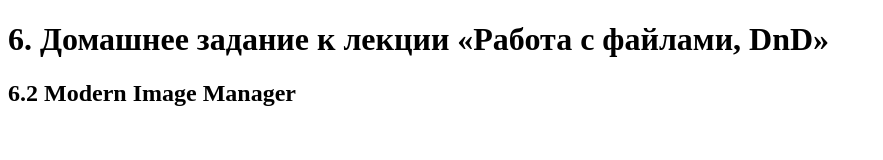
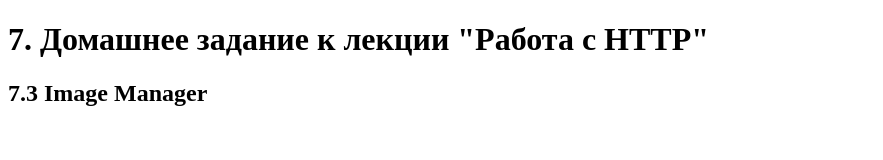
Before and after one commit to MKSInc/AHJ-hw.-7-HTTP.-3-Image-Manager-Backend, a website: page public/index.html in a window 1280 px wide. Shown: the whole page, without its empty margins (0-883 px from the left). Drawn offline with Linux system fonts and the light colour scheme.

Commit message:
fix: index.html fixed

```diff
--- a/public/index.html
+++ b/public/index.html
@@ -1 +1 @@
-<!doctype html><html lang="en"><head><meta http-equiv="X-UA-Compatible" content="IE=edge"><meta charset="UTF-8"><meta name="viewport" content="width=device-width,initial-scale=1,maximum-scale=1,user-scalable=0"><title>AHJ-hw.-6-DnD.-2-Modern-image-manager</title><link href="main.f6ea5bb93bf4bc7c0b85.css" rel="stylesheet"></head><body><h1>6. Домашнее задание к лекции «Работа с файлами, DnD»</h1><h2>6.2 Modern Image Manager</h2><div class="container"></div><script src="main.9c70910f8752a93d8bc4.js"></script></body></html>
+<!doctype html><html lang="en"><head><meta http-equiv="X-UA-Compatible" content="IE=edge"><meta charset="UTF-8"><meta name="viewport" content="width=device-width,initial-scale=1,maximum-scale=1,user-scalable=0"><title>AHJ-hw.-7-HTTP.-3-Image-manager</title><link href="main.f6ea5bb93bf4bc7c0b85.css" rel="stylesheet"></head><body><h1>7. Домашнее задание к лекции "Работа с HTTP"</h1><h2>7.3 Image Manager</h2><div class="container"></div><script src="main.9c70910f8752a93d8bc4.js"></script></body></html>
```
